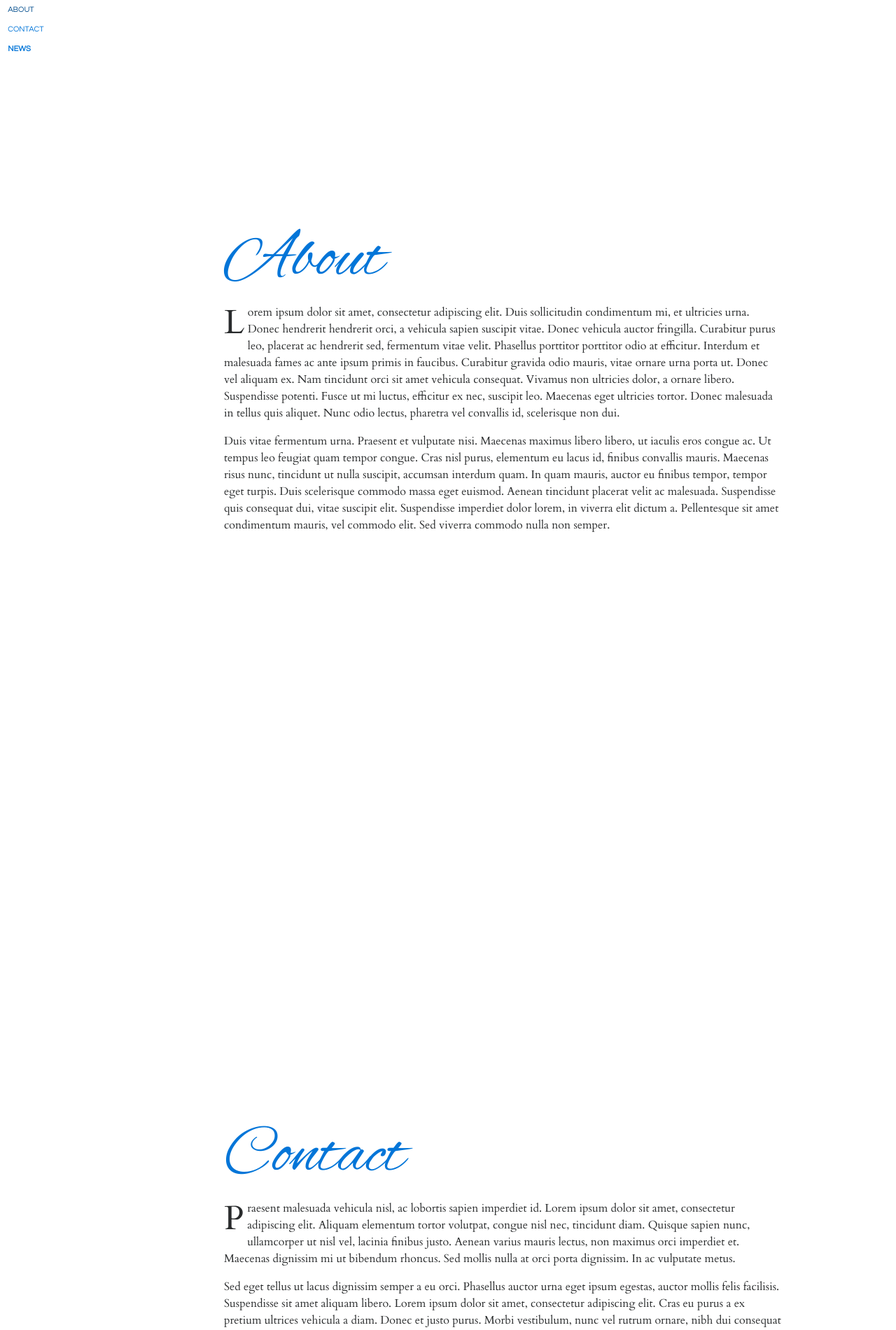
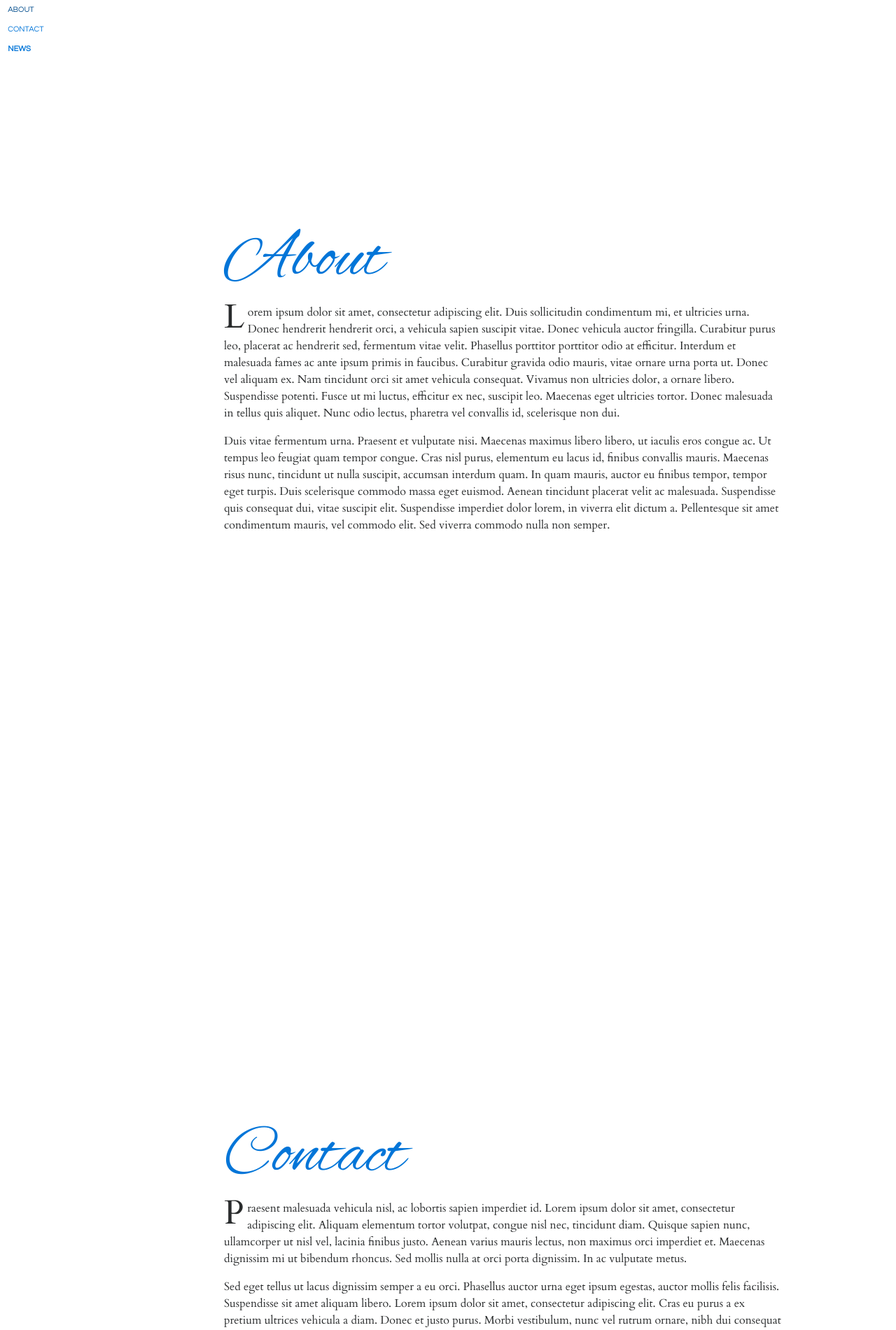
Before and after one commit to JoyceKimberly/SoniaBjornsen, a Jekyll site: the page built from index.md, in a window 1280 px wide. Shown: the top 1900 px of the page at 70% size. Built offline with Jekyll 4.4.1, drawn with Linux system fonts in a browser that asks for light colours; nearby versions of some CDN libraries; the repository's description, which GitHub fills in, is left out.

Commit message:
Update style.scss

```diff
--- a/assets/css/style.scss
+++ b/assets/css/style.scss
@@ -64,7 +64,7 @@ p {
 p:first-child:first-letter {
   float: left;
   font-size: 3rem;
-  line-height: 3rem;
+  line-height: 2rem;
   padding-top: 0.2rem;
   padding-right: 0.3rem;
 }
```
